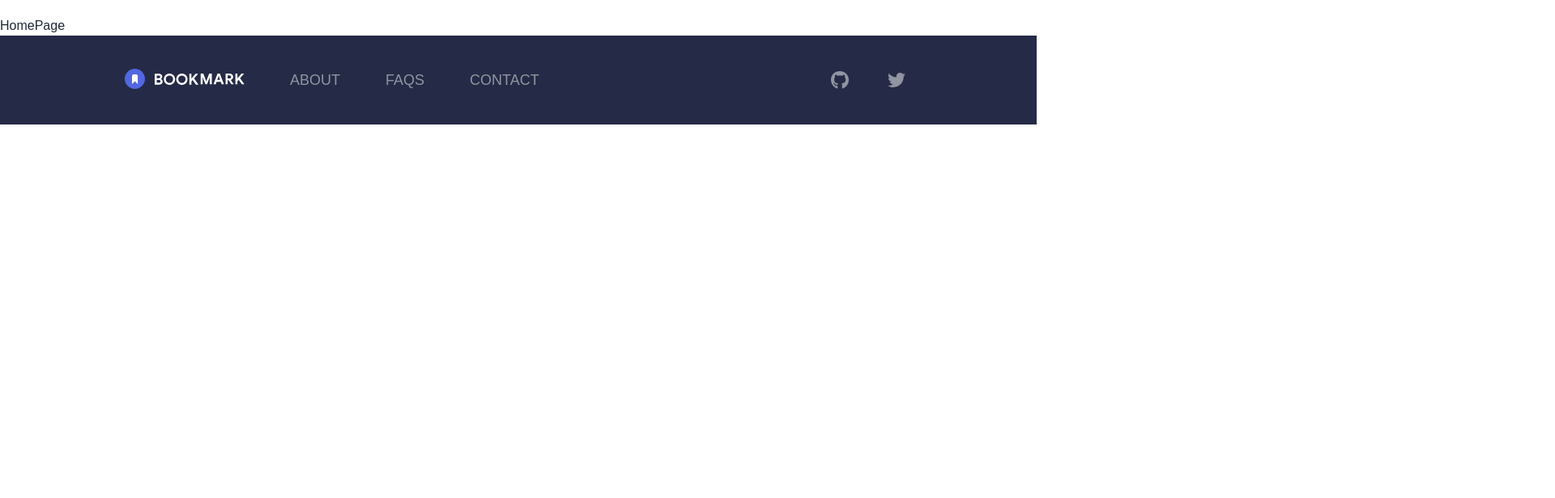
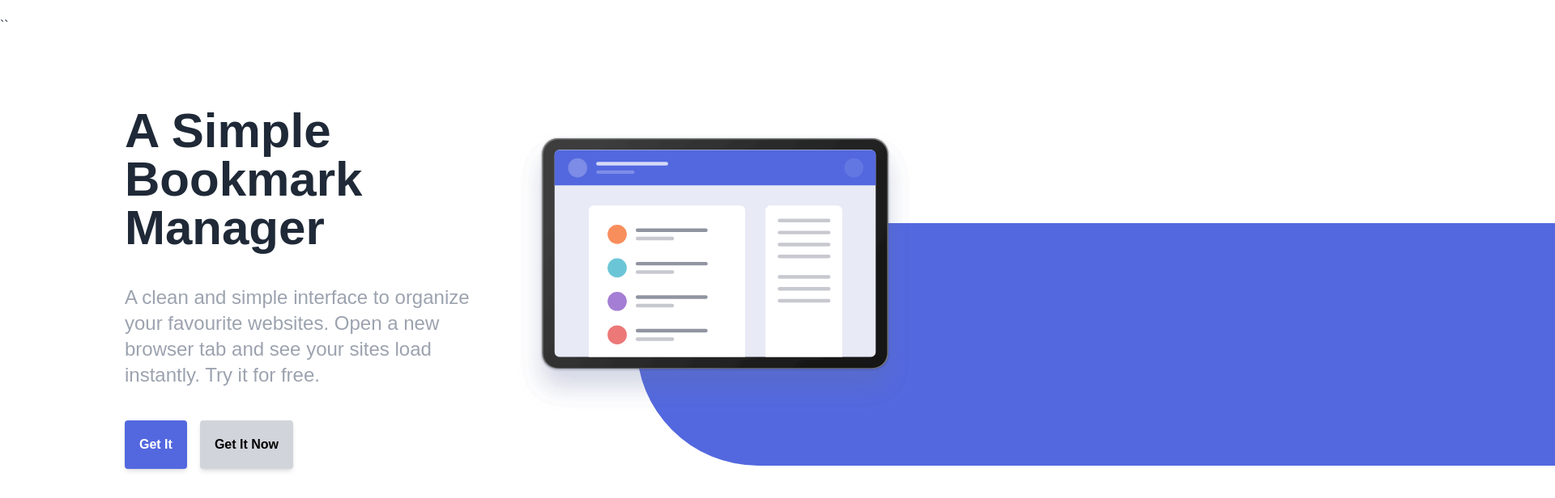
Before and after one commit to Kamruzzaman1351/React-Website-Template, a React (Create React App) app: page / in a window 1280 px wide. Shown: the part 120-736 px from the top of the page at 81% size, 1920 px wide, since content can reach past the window. Built offline with nearby package versions, Linux system fonts and the light colour scheme; the HTML template or start-up script is replaced by a standard one.

Commit message:
Creating hero page section

```diff
--- a/public/index.html
+++ b/public/index.html
@@ -13,7 +13,7 @@
     <link rel="manifest" href="%PUBLIC_URL%/manifest.json" />
     <title>React Website Template</title>
   </head>
-  <body>
+  <body class="overflow-x-hidden">
     <noscript>You need to enable JavaScript to run this app.</noscript>
     <div id="root"></div>
   </body>
--- a/src/App.js
+++ b/src/App.js
@@ -11,8 +11,9 @@ import Footer from "./components/layouts/Footer";
 function App() {
   return (
     <BrowserRouter>
+      <div>
         <NavBar />
-      <main className="">
+        <main>
           <Routes>
             <Route path="/" element={<HomePage />} />
             <Route path="/about" element={<AboutPage />} />
@@ -23,6 +24,7 @@ function App() {
           </Routes>
         </main>
         <Footer />
+      </div>
     </BrowserRouter>
   );
 }
--- /dev/null
+++ b/src/components/pageSections/HeroSection.jsx
@@ -0,0 +1,46 @@
+import { Link } from "react-router-dom"
+import heroImage from "../assets/images/illustration-hero.svg"
+function HeroSection() {
+  return (
+
+    <section id="hero" className="pb-10">``
+        <div className="container flex flex-col-reverse mx-auto p-6 lg:flex-row lg:mb-0">
+            <div className="flex flex-col space-y-10 lg:mt-16 lg:w-1/2">
+                <h1
+                    className="text-3xl font-semibold text-center lg:text-6xl lg:text-left">
+                    A Simple Bookmark Manager
+                </h1>
+                <p
+                    className="max-w-md mx-auto text-lg text-center text-gray-400 lg:text-2xl lg:text-left lg:mt-0 lg:mx-0">
+                    A clean and simple interface to organize your favourite websites.
+                    Open a new browser tab and see your sites load instantly. Try it for
+                    free.
+                </p>
+
+
+                <div
+                    className="flex items-center justify-center w-full space-x-4 lg:justify-start">
+                    <Link
+                        to="/"
+                    className="p-4 text-sm font-semibold text-white bg-softBlue rounded shadow-md border-2 border-softBlue md:text-base hover:bg-white hover:text-softBlue"
+                    >Get It </Link>
+                    <Link
+                        to="/"
+                        className="p-4 text-sm font-semibold text-black bg-gray-300 rounded shadow-md border-2 border-gray-300 md:text-base hover:bg-white hover:text-gray-600"
+                    >Get It Now</Link>
+                </div>
+            </div>
+            <div className="relative mx-auto lg:mx-0 lg:mb-0 lg:w-1/2">
+                <div className="bg-hero"></div>
+                <img
+                    src={heroImage}
+                    alt="hero"
+                    className="relative z-10 lg:top-24 xl:top-0 overflow-x-visible"/>
+            </div>
+        </div>
+    </section>
+
+  )
+}
+
+export default HeroSection
--- a/src/pages/HomePage.jsx
+++ b/src/pages/HomePage.jsx
@@ -1,8 +1,10 @@
-import React from 'react'
+import HeroSection from "../components/pageSections/HeroSection"
 
 function HomePage() {
   return (
-    <div>HomePage</div>
+    <>
+      <HeroSection />
+    </>
   )
 }
 
```
Lines whose indentation alone changed are shown as unchanged.
